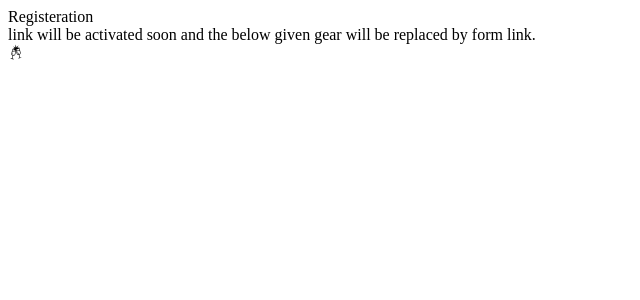
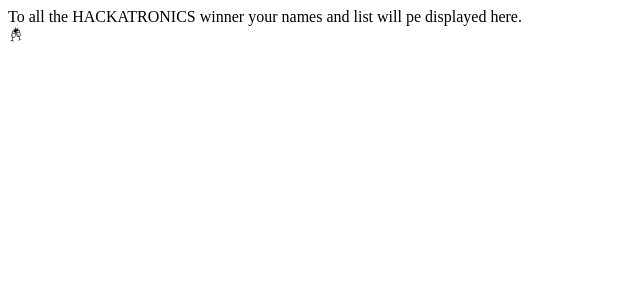
Before and after one commit to Harry-jain/hkt24, a Next.js app: page /winners in a window 1280 px wide. Shown: the top 300 px of the page, without its empty margins (0-640 px from the left). Built offline with nearby package versions, Linux system fonts and the light colour scheme.

Commit message:
Update index.js

```diff
--- a/pages/winners/index.js
+++ b/pages/winners/index.js
@@ -17,8 +17,8 @@
             // exit="hidden"
             className="flex-1 flex flex-col justify-center"
           >
-          <span className="text-accent flex justify-center text-2xl pt-[75px] font-black text-3xl text-center">Registeration   </span>
-          <div className="flex justify-center text-white text-2xl pb-10 pl-10 pr-10 text-center">link will be activated soon and the below given gear will be replaced by form link.</div>
+          <span className="text-accent flex justify-center text-2xl pt-[75px] font-black text-3xl text-center"></span>
+          <div className="flex justify-center text-white text-2xl pb-10 pl-10 pr-10 text-center">To all the HACKATRONICS winner your names and list will pe displayed here.</div>
           </motion.div>
 
           <div className="flex justify-center text-[90px] duration-[4200ms] text-white font-black " viewBox="0 0 54 54">
```
